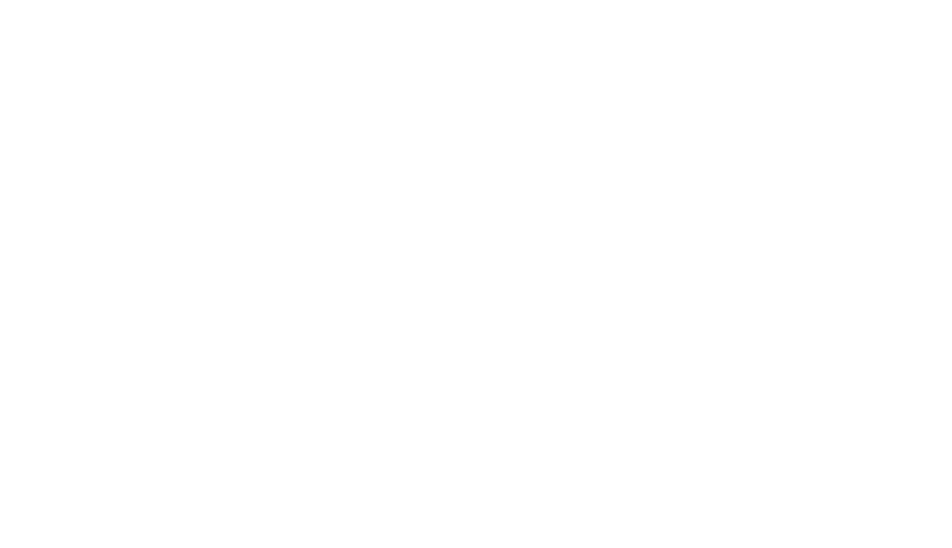
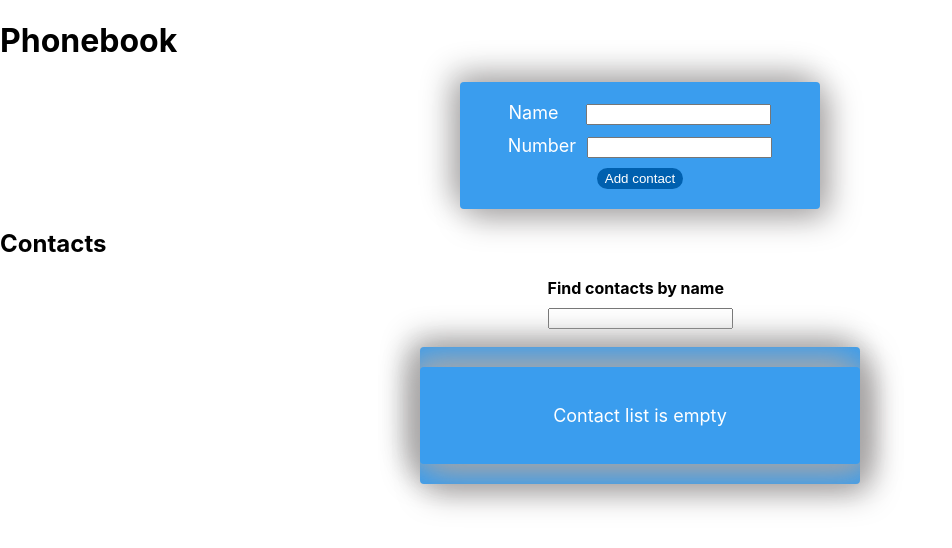
Before and after one commit to Heorgii/goit-react-hw-08-phonebook, a React (Create React App) app: page / in a window 1280 px wide. Shown: the top 548 px of the page, without its empty margins (0-952 px from the left). Built offline with nearby package versions, Linux system fonts and the light colour scheme.

Commit message:
some fix

```diff
--- a/src/components/App.jsx
+++ b/src/components/App.jsx
@@ -1,57 +1,71 @@
-import { lazy } from "react";
-import { useDispatch } from "react-redux";
-import { useAuth } from "hooks/useAuth";
-import { useEffect } from "react";
-import { refreshUser } from "redux/auth/operations";
-import { Route, Routes } from "react-router-dom";
-import SharedLayout from "./SharedLayout.jsx";
+// import { lazy } from "react";
+// import { useDispatch } from "react-redux";
+// import { useAuth } from "hooks/useAuth";
+// import { useEffect } from "react";
+// import { refreshUser } from "redux/auth/operations";
+// import { Route, Routes } from "react-router-dom";
+// import SharedLayout from "./SharedLayout.jsx";
 // import { RestrictedRoute } from "utils/RestrictedRoute.jsx";
 // import { PrivateRoute } from "utils/PrivateRoute.jsx";
 // import css from './App.module.css';
 
-const HomePage = lazy(() => import('../pages/Home/Home'));
+import ContactForm from "./ContactForm/ContactForm";
+import ContactList from "./ContactList/ContactList";
+import Filter from "./Filter/Filter";
+
+// const HomePage = lazy(() => import('../pages/Home/Home'));
 // const RegisterPage = lazy(() => import('../pages/Register/Register'));
 // const LoginPage = lazy(() => import('../pages/LogIn/LogIn'));
 // const ContactsPage = lazy(() => import('../pages/Contacts/Contacts'));
 
 
 const App = () => {
-  const dispatch = useDispatch();
-  const isRefreshing = useAuth();
-  console.log(isRefreshing);
+  // const dispatch = useDispatch();
+  // const isRefreshing = useAuth();
+  // console.log(isRefreshing);
 
-  useEffect(() => {
-    dispatch(refreshUser())
-  }, [dispatch]);
+  // useEffect(() => {
+  //   dispatch(refreshUser())
+  // }, [dispatch]);
 
-  return isRefreshing ? (
-    <b>Refreshing user...</b>
-  ) : (
+  return (
     <div>
-      <Routes>
-        <Route path="/" element={<SharedLayout />}>
-          <Route index element={<HomePage />} />
-          {/* <Route path="/login"
-            element={
-              <RestrictedRoute redirectTo="/contacts" component={<LoginPage />} />
-            }
-          />
-
-          <Route path="/register "
-            element={
-              <RestrictedRoute redirectTo="/contacts" component={<RegisterPage />} />
-            }
-          />
-
-          <Route path="/contacts "
-            element={
-              <PrivateRoute redirectTo="/login" component={<ContactsPage />} />
-            }
-          /> */}
-        </Route>
-      </Routes>
+      <h1 >Phonebook</h1>
+      <ContactForm />
+      <h2 >Contacts</h2>
+      <Filter />
+      <ContactList />
     </div>
   );
+
+  // return isRefreshing ? (
+  //   <b>Refreshing user...</b>
+  // ) : (
+  //   <div>
+  //     <Routes>
+  //       <Route path="/" element={<SharedLayout />}>
+  //         <Route index element={<HomePage />} />
+  //         {/* <Route path="/login"
+  //           element={
+  //             <RestrictedRoute redirectTo="/contacts" component={<LoginPage />} />
+  //           }
+  //         />
+
+  //         <Route path="/register "
+  //           element={
+  //             <RestrictedRoute redirectTo="/contacts" component={<RegisterPage />} />
+  //           }
+  //         />
+
+  //         <Route path="/contacts "
+  //           element={
+  //             <PrivateRoute redirectTo="/login" component={<ContactsPage />} />
+  //           }
+  //         /> */}
+  //       </Route>
+  //     </Routes>
+  //   </div>
+  // );
 
 
 };
--- a/src/index.js
+++ b/src/index.js
@@ -2,16 +2,16 @@
 import React from 'react';
 import ReactDOM from 'react-dom/client';
 import { Provider } from 'react-redux/es/exports';
-import { BrowserRouter } from 'react-router-dom';
+// import { BrowserRouter } from 'react-router-dom';
 import { store } from 'redux/store';
 import './index.css';
 
 ReactDOM.createRoot(document.getElementById('root')).render(
   <React.StrictMode>
     <Provider store={store}>
-        <BrowserRouter basename='/goit-react-hw-08-phonebook/'>
+        {/* <BrowserRouter basename='/goit-react-hw-08-phonebook/'> */}
           <App />
-        </BrowserRouter>
+        {/* </BrowserRouter> */}
     </Provider>
   </React.StrictMode>
 );
```
